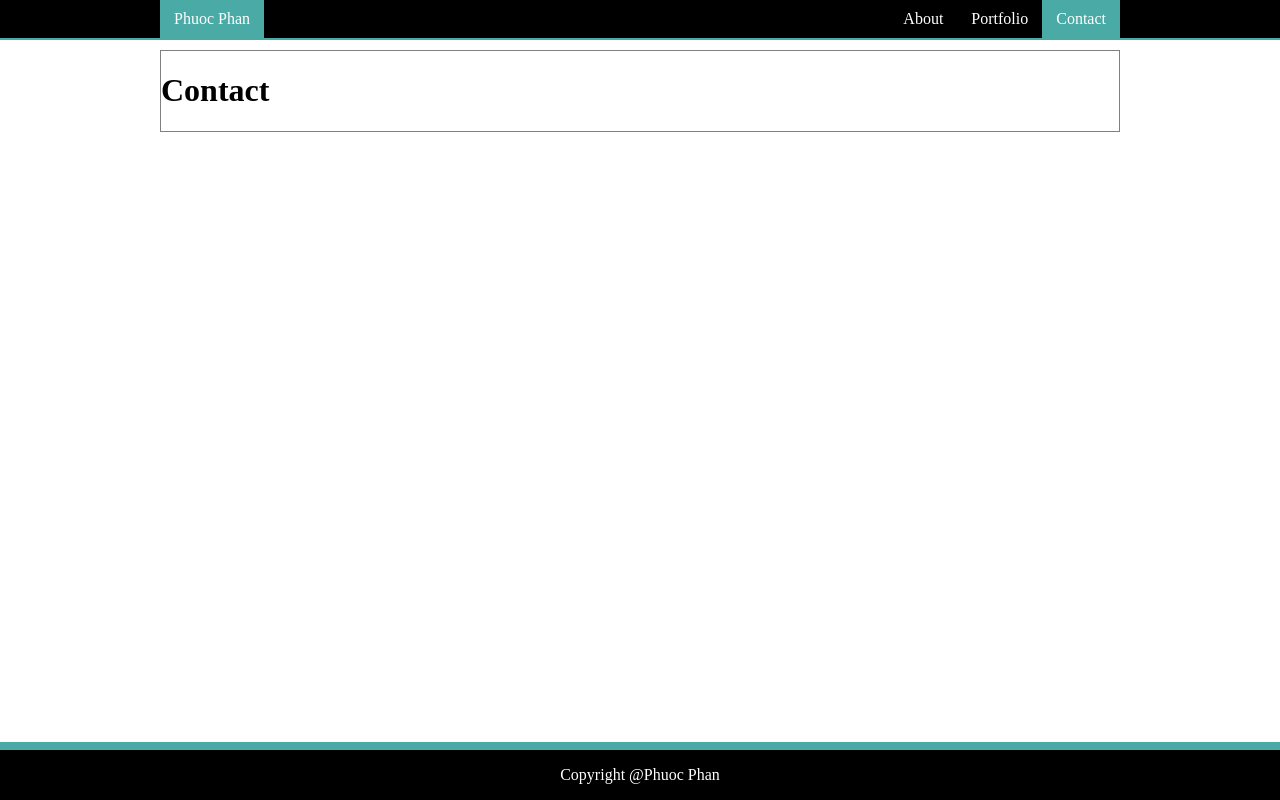
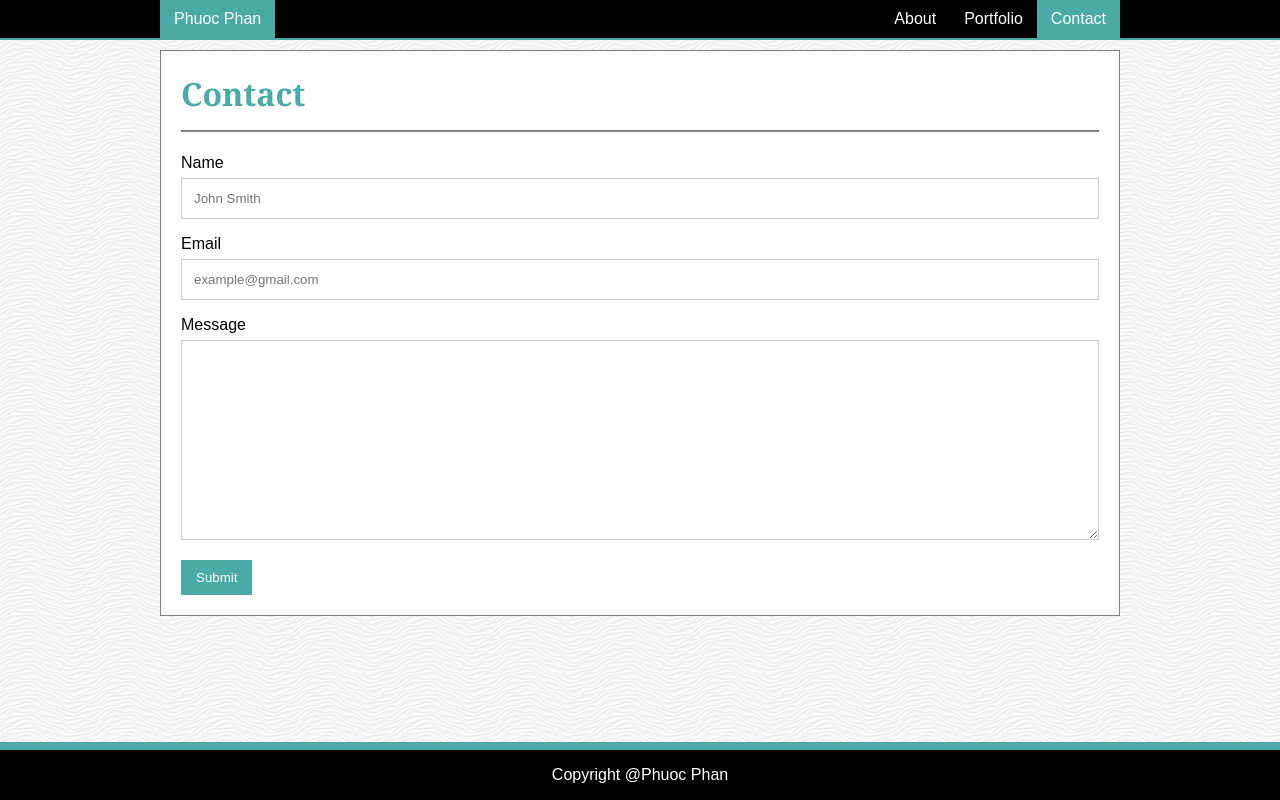
Before and after one commit to pphan93/Basic-Portfolio, a plain HTML site: page contact.html in a window 1280 px wide. Drawn offline with Linux system fonts and the light colour scheme.

Commit message:
fixed the header, style the h1, style the image, and add the contact form and style it

```diff
--- a/assets/css/style.css
+++ b/assets/css/style.css
@@ -2,12 +2,19 @@ html, body{
     height: 100%;
     margin: 0;
 }
+
+*{
+    font-family: 'Arial', 'Helvetica Neue', Helvetica, sans-serif;
+}
+
 
 #wrapper {
     width: 100%;
     min-height: 100%;
     margin: auto;
     position: relative;
+    background-color: rgba(90, 90, 90, 0.329);
+    background-image: url("../images/background_img.png");
   }
 
 
@@ -38,7 +45,7 @@ li a {
     text-decoration: none;
 }
 
-li a:hover:not(.active) {
+li a:hover:not(.active):not(.name) {
     background-color: #111;
 }
 
@@ -49,6 +56,10 @@ li a:hover:not(.active) {
 .name{
     background-color:#4aaaa5;
     color:white;
+}
+
+.name:hover {
+    background-color: #38807c;
 }
 
 /*CONTENT SECTION*/
@@ -62,7 +73,51 @@ li a:hover:not(.active) {
 }
 
 .content{
+    background-color: white;
     border: 1px solid grey;
+    padding: 0px 20px 20px 20px;
+}
+
+.content h1 {
+    font-family: 'Georgia', Times, Times New Roman, serif;
+    color: #4aaaa5;
+    border-bottom: 2px solid grey;
+    padding-bottom: 15px;
+}
+
+p{
+
+}
+
+/*INDEX CSS SECTION*/
+
+#me_img {
+    float:left;
+    margin-right: 15px;
+    margin-bottom: 15px;
+}
+
+/*Contact CSS SECTION*/
+.contact_form input[type=text], select, textarea{
+    width: 100%;
+    padding: 12px;
+    border: 1px solid #ccc;
+    box-sizing: border-box;
+    margin-top: 6px;
+    margin-bottom: 16px;
+    resize: vertical;
+}
+
+.contact_form #submit {
+    background-color: #4aaaa5;
+    color:white;
+    padding: 10px 15px 10px 15px;
+    border: none;
+    cursor: pointer;
+}
+
+.contact_form #submit:hover{
+    background-color: #38807c;
 }
 
 /*FOOTER*/
--- a/contact.html
+++ b/contact.html
@@ -11,10 +11,10 @@
         <div id="wrapper">
             <div class="header">
                 <ul>
-                    <li style="float: left"><a class="name" href="#home">Phuoc Phan</a></li>
-                    <li><a class="active" href="contact.html">Contact</a></li>
-                    <li><a href="portfolio.html">Portfolio</a></li>
-                    <li><a  href="index.html">About</a></li>
+                        <li style="float: left"><a class="name" href="#home">Phuoc Phan</a></li>
+                        <li><a class="active" href="contact.html">Contact</a></li>
+                        <li><a href="portfolio.html">Portfolio</a></li>
+                        <li><a  href="index.html">About</a></li>
 
                 </ul>
             </div>
@@ -24,6 +24,23 @@
                     <h1>
                         Contact
                     </h1>
+
+                    <div class="contact_form">
+                        <form action="">
+                            <label for="name">Name</label>
+                            <input type="text" id="name" name="Name" placeholder="John Smith">
+
+                            <label for="email">Email</label>
+                            <input type="text" id="email" name="email" placeholder="example@gmail.com">
+
+                            <label for="message">Message</label>
+                            <textarea id="message" name="message" placeholder="Message here...." style="height: 200px">
+                            </textarea>
+
+                            <input id="submit" type="submit" value="Submit">
+                        </form>
+                    </div>
+
                 </div>
             </div>
             <div class="footer">
```
Also changed, not shown: index.html (+2 -1 lines), assets/images/background_img.png (added).
